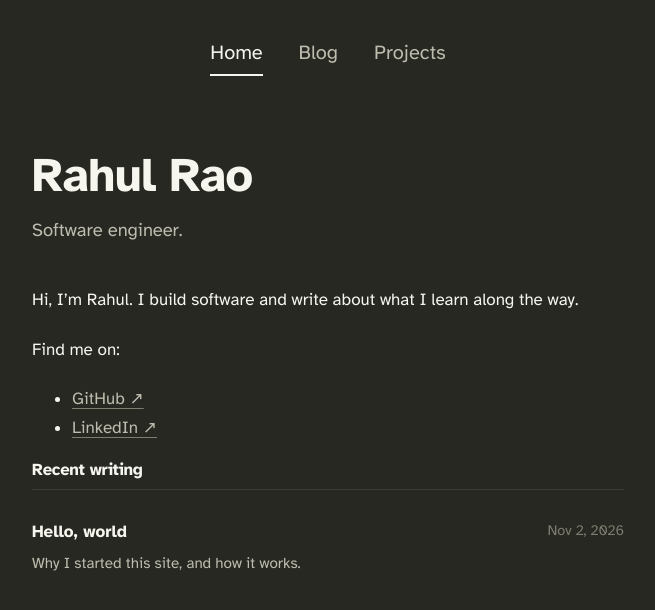
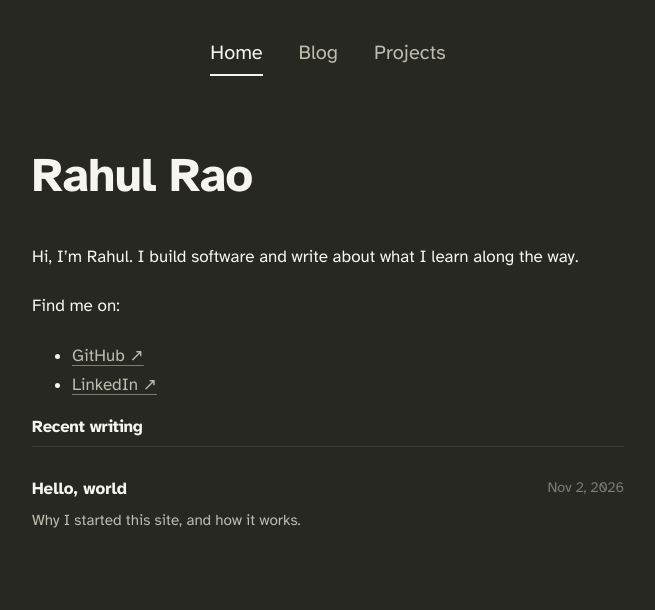
Before and after one commit to rahulsrao011/rahulsrao011.github.io, a Jekyll site: the page built from index.md, in a window 1280 px wide. Shown: the top 610 px of the page, without its empty margins (312-967 px from the left). Built offline with Jekyll 4.4.1, drawn with Linux system fonts in a browser that asks for light colours.

Commit message:
Update _config.yml

```diff
--- a/_config.yml
+++ b/_config.yml
@@ -4,7 +4,6 @@
 # ============================================================
 
 title: Rahul Rao
-tagline: Software engineer.            # one short line under your name
 description: Rahul Rao's personal site and blog.   # used for search engines / link previews
 
 # Links shown on the home page. Delete any line you don't want.
```
